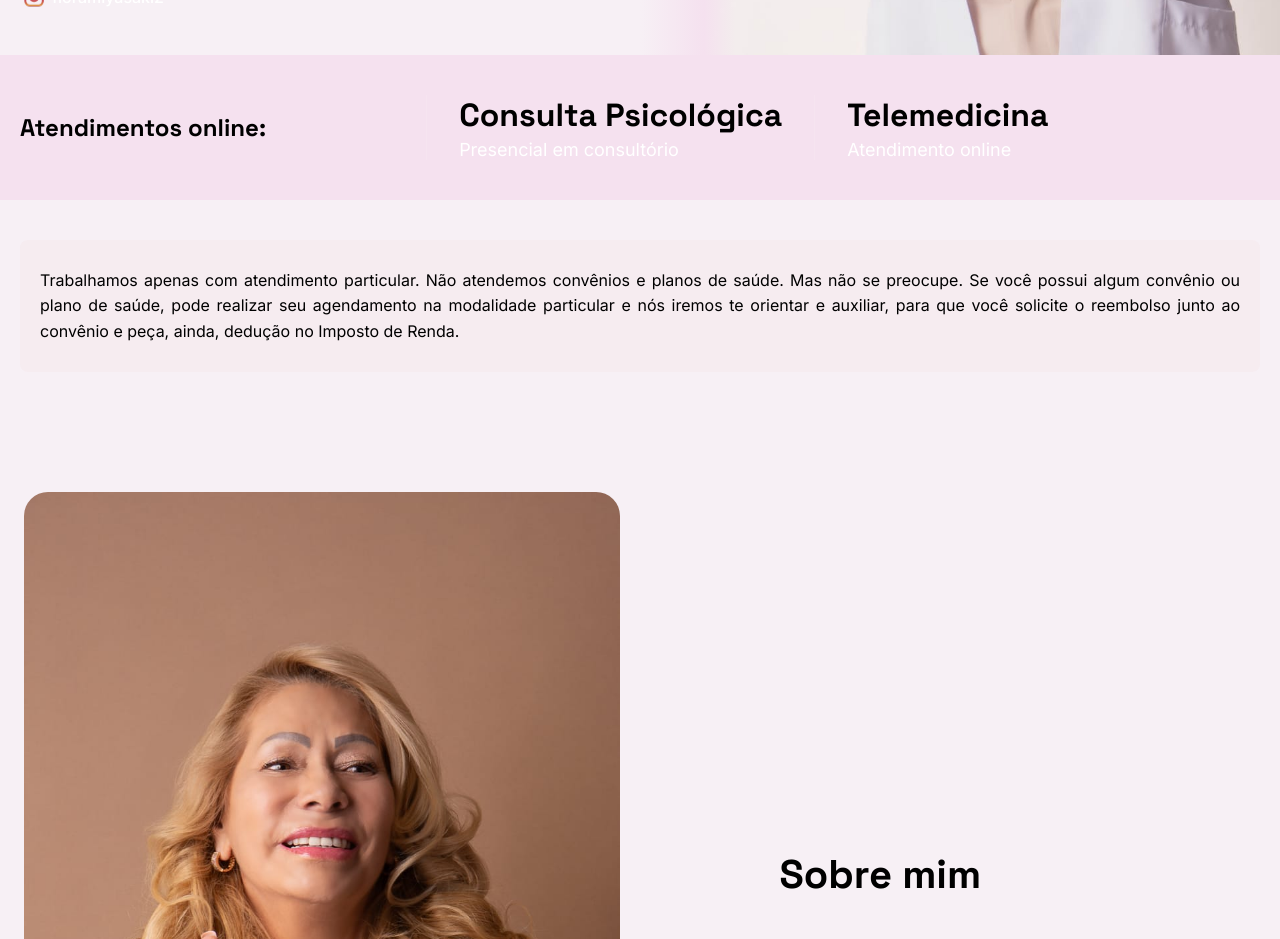
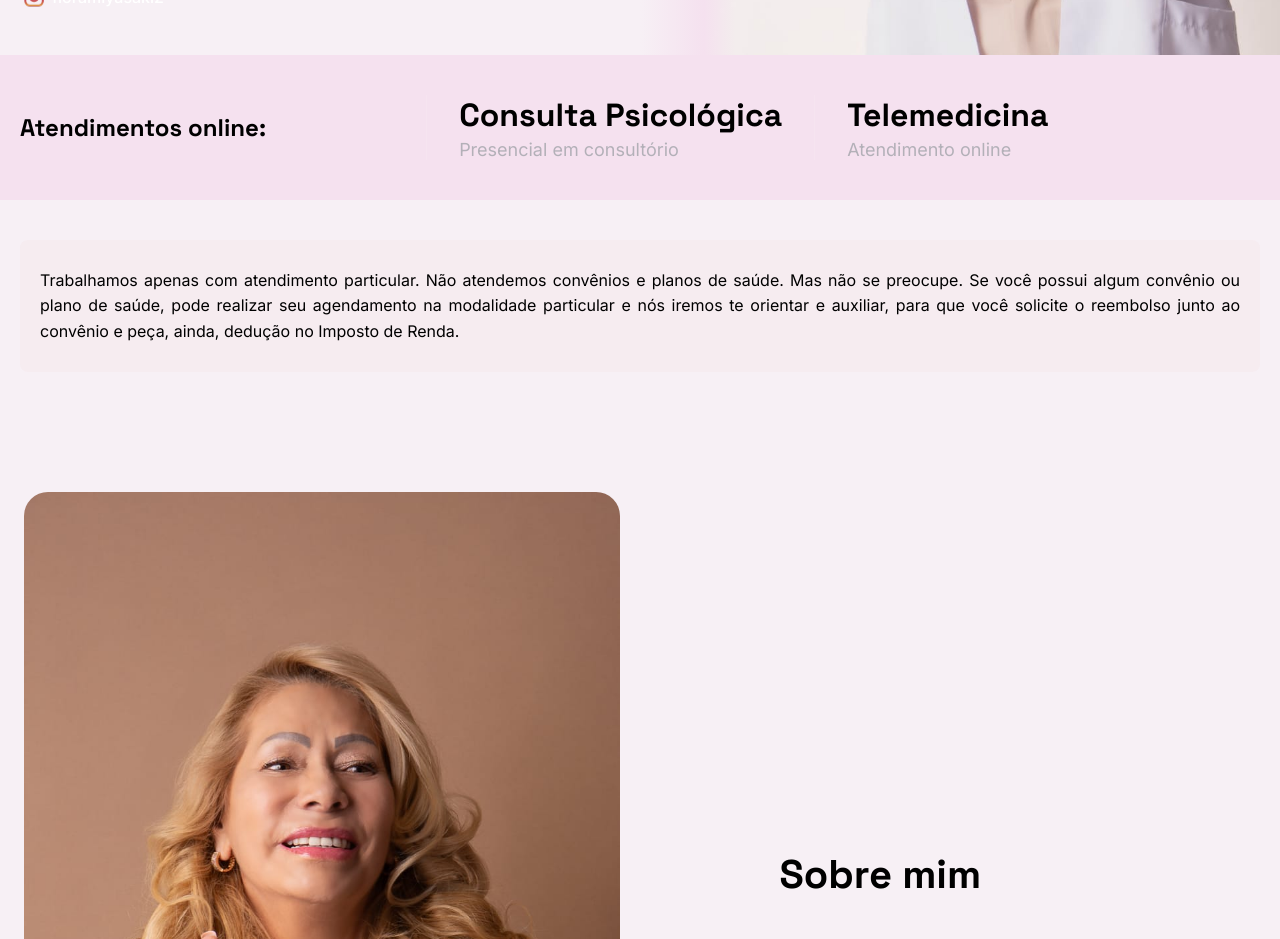
Before and after one commit to josephbrito/flora-miyasaki, a Next.js app: page / in a window 1280 px wide. Shown: the part 820-1759 px from the top of the page. Built offline with nearby package versions, Linux system fonts and the light colour scheme; no server answers.

Commit message:
fix bugs gray

```diff
--- a/src/components/Sections/SectionInfo/index.tsx
+++ b/src/components/Sections/SectionInfo/index.tsx
@@ -28,12 +28,12 @@ export function SectionInfo() {
             <InfotItems>
               <InfotItem>
                 <Heading size="md" color='black'>Consulta Psicológica</Heading>
-                <Text color="gray2">Presencial em consultório</Text>
+                <Text color="gray1">Presencial em consultório</Text>
               </InfotItem>
 
               <InfotItem>
                 <Heading size="md" color='black'>Telemedicina</Heading>
-                <Text color="gray2">Atendimento online</Text>
+                <Text color="gray1">Atendimento online</Text>
               </InfotItem>
             </InfotItems>
           </InfoContent>
```
